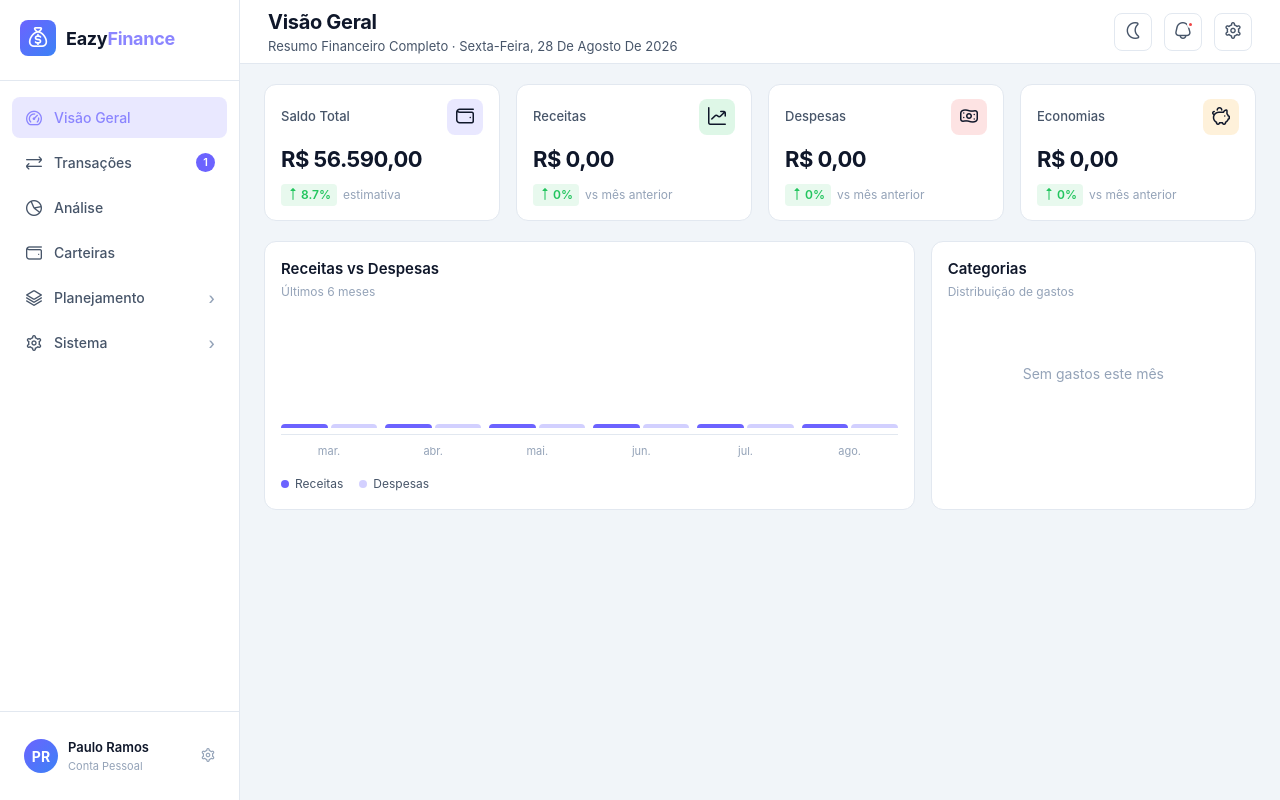
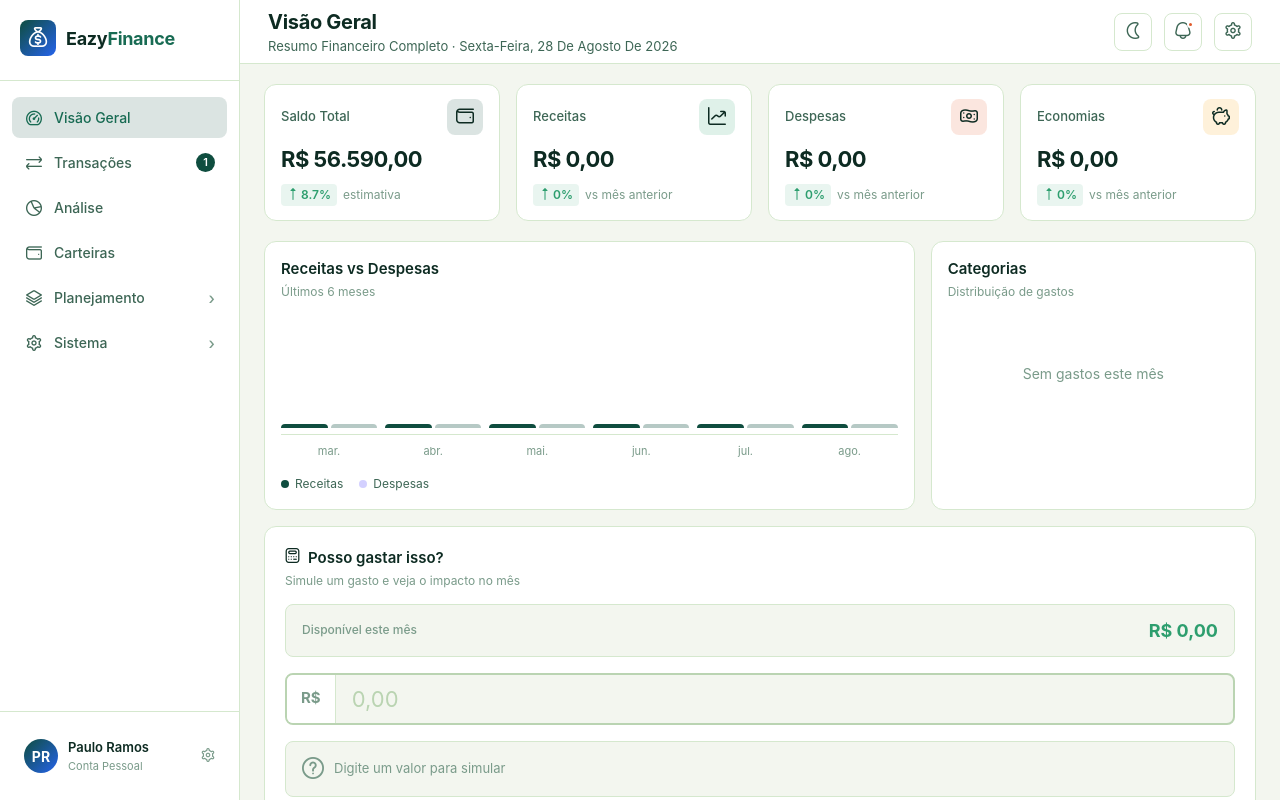
Before and after one commit to paulohramoss/eazy, a React (Vite) app: page / in a window 1280 px wide. Built offline with nearby package versions, Linux system fonts and the light colour scheme.

Commit message:
feat: implement dashboard layout and overview component styles

```diff
--- a/src/App.css
+++ b/src/App.css
@@ -122,7 +122,7 @@
 }
 
 .nav-flyout-item.active {
-  background: rgba(108, 99, 255, 0.15);
+  background: rgba(var(--accent-rgb), 0.15);
   color: var(--accent-light);
 }
 
@@ -152,7 +152,7 @@
 }
 
 .nav-item.active {
-  background: rgba(108, 99, 255, 0.15);
+  background: rgba(var(--accent-rgb), 0.15);
   color: var(--accent-light);
 }
 
@@ -172,7 +172,7 @@
 .metric-icon .fi  { font-size: 18px; }
 .tx-icon .fi      { font-size: 18px; }
 .budget-category-icon .fi { font-size: 18px; }
-.logo-icon .fi    { font-size: 20px; color: white; }
+.logo-icon .fi    { font-size: 20px; color: var(--btn-text); }
 .nav-flyout-icon  { font-size: 15px; width: 18px; text-align: center; flex-shrink: 0; }
 .header-btn .fi   { font-size: 17px; }
 .search-icon.fi   { font-size: 13px; }
@@ -376,10 +376,10 @@
   font-size: 17px;
 }
 
-.metric-icon.purple { background: rgba(108, 99, 255, 0.15); }
-.metric-icon.green  { background: rgba(34, 197, 94, 0.15); }
-.metric-icon.red    { background: rgba(239, 68, 68, 0.15); }
-.metric-icon.yellow { background: rgba(245, 158, 11, 0.15); }
+.metric-icon.purple { background: rgba(var(--accent-rgb), 0.15); }
+.metric-icon.green  { background: rgba(var(--green-rgb), 0.15); }
+.metric-icon.red    { background: rgba(var(--red-rgb), 0.15); }
+.metric-icon.yellow { background: rgba(var(--yellow-rgb, 245, 158, 11), 0.15); }
 
 .metric-value {
   font-size: 22px;
@@ -403,8 +403,8 @@
   border-radius: 4px;
 }
 
-.metric-change.up   { color: var(--accent-green); background: rgba(34, 197, 94, 0.1); }
-.metric-change.down { color: var(--accent-red);   background: rgba(239, 68, 68, 0.1); }
+.metric-change.up   { color: var(--accent-green); background: rgba(var(--green-rgb), 0.1); }
+.metric-change.down { color: var(--accent-red);   background: rgba(var(--red-rgb), 0.1); }
 
 .metric-period { color: var(--text-muted); }
 
@@ -447,13 +447,13 @@
   font-weight: 500;
   padding: 6px 12px;
   border-radius: var(--radius-sm);
-  border: 1px solid rgba(108, 99, 255, 0.3);
+  border: 1px solid rgba(var(--accent-rgb), 0.3);
   cursor: pointer;
   background: none;
   transition: background var(--transition);
 }
 
-.card-action:hover { background: rgba(108, 99, 255, 0.1); }
+.card-action:hover { background: rgba(var(--accent-rgb), 0.1); }
 
 /* Bar Chart */
 .chart-bars {
@@ -482,7 +482,7 @@
 
 .chart-bar:hover { opacity: 0.75; }
 .chart-bar.income   { background: var(--accent); }
-.chart-bar.expenses { background: rgba(108, 99, 255, 0.3); }
+.chart-bar.expenses { background: rgba(var(--accent-rgb), 0.3); }
 
 .chart-labels {
   display: flex;
@@ -586,6 +586,167 @@
   gap: 16px;
 }
 
+/* ─── Overview layout ────────────────────────────────────── */
+.overview-bottom-row {
+  display: flex;
+  flex-direction: column;
+  gap: 16px;
+}
+
+/* ─── Can I Spend Widget ─────────────────────────────────── */
+.can-spend-card { padding: 20px; }
+
+.can-spend-body {
+  display: flex;
+  flex-direction: column;
+  gap: 16px;
+}
+
+.can-spend-balance {
+  display: flex;
+  align-items: center;
+  justify-content: space-between;
+  background: var(--bg-primary);
+  border-radius: var(--radius-sm);
+  padding: 12px 16px;
+  border: 1px solid var(--border);
+}
+
+.can-spend-balance-label {
+  font-size: 12px;
+  color: var(--text-muted);
+  font-weight: 500;
+}
+
+.can-spend-balance-value {
+  font-size: 18px;
+  font-weight: 700;
+  color: var(--accent-green);
+}
+
+.can-spend-input-wrap {
+  display: flex;
+  align-items: center;
+  border: 2px solid var(--border-light);
+  border-radius: var(--radius-sm);
+  background: var(--bg-primary);
+  overflow: hidden;
+  transition: border-color var(--transition);
+}
+
+.can-spend-input-wrap:focus-within {
+  border-color: var(--accent);
+}
+
+.can-spend-prefix {
+  padding: 0 14px;
+  font-size: 15px;
+  font-weight: 700;
+  color: var(--text-muted);
+  border-right: 1px solid var(--border);
+  background: var(--bg-secondary);
+  height: 48px;
+  display: flex;
+  align-items: center;
+}
+
+.can-spend-input {
+  flex: 1;
+  border: none;
+  background: transparent;
+  color: var(--text-primary);
+  font-size: 22px;
+  font-weight: 700;
+  padding: 0 16px;
+  height: 48px;
+  outline: none;
+  font-family: inherit;
+}
+
+.can-spend-input::placeholder { color: var(--border-light); font-weight: 400; }
+
+.can-spend-bar-wrap {
+  display: flex;
+  align-items: center;
+  gap: 12px;
+}
+
+.can-spend-bar {
+  flex: 1;
+  height: 8px;
+  background: var(--border);
+  border-radius: 99px;
+  overflow: hidden;
+}
+
+.can-spend-fill {
+  height: 100%;
+  border-radius: 99px;
+  transition: width 0.3s ease, background 0.3s ease;
+}
+
+.can-spend-fill.ok   { background: var(--accent-green); }
+.can-spend-fill.over { background: var(--accent-red); }
+
+.can-spend-pct {
+  font-size: 12px;
+  font-weight: 600;
+  color: var(--text-muted);
+  white-space: nowrap;
+}
+
+.can-spend-result {
+  display: flex;
+  align-items: flex-start;
+  gap: 12px;
+  border-radius: var(--radius-sm);
+  padding: 14px 16px;
+  border: 1px solid;
+  transition: background 0.3s, border-color 0.3s;
+}
+
+.can-spend-result .fi {
+  font-size: 22px;
+  flex-shrink: 0;
+  margin-top: 1px;
+}
+
+.can-spend-result.idle {
+  background: var(--bg-primary);
+  border-color: var(--border);
+  color: var(--text-muted);
+  align-items: center;
+  gap: 10px;
+  font-size: 13px;
+}
+
+.can-spend-result.ok {
+  background: rgba(var(--green-rgb), 0.08);
+  border-color: rgba(var(--green-rgb), 0.25);
+  color: var(--accent-green);
+}
+
+.can-spend-result.over {
+  background: rgba(var(--red-rgb), 0.08);
+  border-color: rgba(var(--red-rgb), 0.25);
+  color: var(--accent-red);
+}
+
+.can-spend-result-main {
+  font-size: 14px;
+  font-weight: 700;
+}
+
+.can-spend-result-sub {
+  font-size: 13px;
+  margin-top: 2px;
+  opacity: 0.85;
+}
+
+.can-spend-result-sub strong {
+  font-weight: 700;
+}
+
 /* ─── Transactions Table ─────────────────────────────────── */
 .transactions-table {
   width: 100%;
@@ -686,19 +847,19 @@
 }
 
 .status-badge.completed {
-  background: rgba(34, 197, 94, 0.12);
+  background: rgba(var(--green-rgb), 0.12);
   color: var(--accent-green);
-  border: 1px solid rgba(34, 197, 94, 0.2);
+  border: 1px solid rgba(var(--green-rgb), 0.2);
 }
 .status-badge.pending {
-  background: rgba(245, 158, 11, 0.12);
+  background: rgba(var(--yellow-rgb, 245, 158, 11), 0.12);
   color: var(--accent-yellow);
-  border: 1px solid rgba(245, 158, 11, 0.2);
+  border: 1px solid rgba(var(--yellow-rgb, 245, 158, 11), 0.2);
 }
 .status-badge.failed {
-  background: rgba(239, 68, 68, 0.12);
+  background: rgba(var(--red-rgb), 0.12);
   color: var(--accent-red);
-  border: 1px solid rgba(239, 68, 68, 0.2);
+  border: 1px solid rgba(var(--red-rgb), 0.2);
 }
 
 /* ─── Goals / Budget ─────────────────────────────────────── */
@@ -765,12 +926,12 @@
   font-family: inherit;
   white-space: nowrap;
 }
-.btn-primary { background: var(--accent); color: white; }
-.btn-primary:hover { background: var(--accent-light); }
+.btn-primary { background: var(--accent); color: var(--btn-text); }
+.btn-primary:hover { background: var(--accent-light); color: var(--btn-text); }
 .btn-secondary { background: var(--bg-hover); color: var(--text-primary); border-color: var(--border); }
 .btn-secondary:hover { background: var(--bg-card); }
-.btn-danger { background: rgba(239,68,68,0.1); color: var(--accent-red); border-color: rgba(239,68,68,0.25); }
-.btn-danger:hover { background: rgba(239,68,68,0.2); }
+.btn-danger { background: rgba(var(--red-rgb),0.1); color: var(--accent-red); border-color: rgba(var(--red-rgb),0.25); }
+.btn-danger:hover { background: rgba(var(--red-rgb),0.2); }
 .btn-sm { padding: 5px 10px; font-size: 12px; }
 
 .btn-icon {
@@ -790,7 +951,7 @@
 }
 .btn-icon:hover { background: var(--border-light); color: var(--text-primary); }
 .btn-icon.danger { color: var(--accent-red); }
-.btn-icon.danger:hover { background: rgba(239,68,68,0.15); }
+.btn-icon.danger:hover { background: rgba(var(--red-rgb),0.15); }
 
 /* ─── Forms ──────────────────────────────────────────────── */
 .form-group  { display: flex; flex-direction: column; gap: 6px; }
@@ -943,14 +1104,14 @@
   font-size: 13px;
   font-weight: 600;
   color: var(--accent-light);
-  background: rgba(108, 99, 255, 0.12);
-  border: 1px solid rgba(108, 99, 255, 0.25);
+  background: rgba(var(--accent-rgb), 0.12);
+  border: 1px solid rgba(var(--accent-rgb), 0.25);
   padding: 4px 10px;
   border-radius: 99px;
 }
 
 .tx-row-selected td {
-  background: rgba(108, 99, 255, 0.07) !important;
+  background: rgba(var(--accent-rgb), 0.07) !important;
 }
 
 /* Custom checkbox */
@@ -984,7 +1145,7 @@
 .tx-checkbox input:checked ~ .tx-checkbox-box {
   background: var(--accent);
   border-color: var(--accent);
-  box-shadow: 0 0 0 3px rgba(108, 99, 255, 0.2);
+  box-shadow: 0 0 0 3px rgba(var(--accent-rgb), 0.2);
 }
 
 .tx-checkbox input:checked ~ .tx-checkbox-box::after {
@@ -1000,7 +1161,7 @@
 .tx-checkbox input:indeterminate ~ .tx-checkbox-box {
   background: var(--accent);
   border-color: var(--accent);
-  box-shadow: 0 0 0 3px rgba(108, 99, 255, 0.2);
+  box-shadow: 0 0 0 3px rgba(var(--accent-rgb), 0.2);
 }
 
 .tx-checkbox input:indeterminate ~ .tx-checkbox-box::after {
@@ -1014,7 +1175,7 @@
 
 .tx-checkbox:hover .tx-checkbox-box {
   border-color: var(--accent);
-  box-shadow: 0 0 0 3px rgba(108, 99, 255, 0.12);
+  box-shadow: 0 0 0 3px rgba(var(--accent-rgb), 0.12);
 }
 
 /* ─── Table actions + tags ───────────────────────────────── */
@@ -1028,9 +1189,9 @@
   width: 110px;
   text-align: center;
   border-radius: 99px;
-  background: rgba(108, 99, 255, 0.1);
+  background: rgba(var(--accent-rgb), 0.1);
   color: var(--accent-light);
-  border: 1px solid rgba(108, 99, 255, 0.2);
+  border: 1px solid rgba(var(--accent-rgb), 0.2);
   white-space: nowrap;
   letter-spacing: 0.2px;
   overflow: hidden;
@@ -1067,7 +1228,7 @@
 }
 .wallet-card-selected {
   border-color: var(--accent) !important;
-  background: rgba(108,99,255,0.05);
+  background: rgba(var(--accent-rgb),0.05);
 }
 .wallet-card-accent  { position: absolute; top: 0; left: 0; right: 0; height: 3px; }
 .wallet-card-name    { font-size: 13px; color: var(--text-secondary); }
@@ -1112,7 +1273,7 @@
   transition: border-color var(--transition), transform var(--transition);
 }
 .goal-card:hover { border-color: var(--border-light); transform: translateY(-1px); }
-.goal-card-done { border-color: rgba(34,197,94,0.3) !important; background: rgba(34,197,94,0.03); }
+.goal-card-done { border-color: rgba(var(--green-rgb),0.3) !important; background: rgba(var(--green-rgb),0.03); }
 
 /* ─── Settings ───────────────────────────────────────────── */
 .settings-grid {
--- a/src/components/Overview.jsx
+++ b/src/components/Overview.jsx
@@ -1,5 +1,5 @@
+import { useState } from 'react'
 import { useApp } from '../context/AppContext'
-import { CATEGORY_ICONS } from '../context/AppContext'
 
 const fmt = (n) => n.toLocaleString('pt-BR', { style: 'currency', currency: 'BRL' })
 
@@ -21,7 +21,7 @@ function DonutChart({ data }) {
     <div className="donut-wrap">
       <div className="donut-chart">
         <svg className="donut-svg" width="150" height="150" viewBox="0 0 150 150">
-          <circle cx={cx} cy={cy} r={r} fill="none" stroke="#2a2d3e" strokeWidth="18" />
+          <circle cx={cx} cy={cy} r={r} fill="none" stroke="var(--border)" strokeWidth="18" />
           {segments.map((seg, i) => (
             <circle
               key={i} cx={cx} cy={cy} r={r}
@@ -52,7 +52,99 @@ function DonutChart({ data }) {
   )
 }
 
-// ─── Component ────────────────────────────────────────────────────────────────
+// ─── Can I Spend Widget ───────────────────────────────────────────────────────
+
+function CanISpend({ remaining }) {
+  const [raw, setRaw]   = useState('')
+  const amount          = parseFloat(raw.replace(',', '.')) || 0
+  const hasValue        = amount > 0
+  const afterSpend      = remaining - amount
+  const canSpend        = afterSpend >= 0
+  const pct             = hasValue ? Math.min((amount / Math.max(remaining, 1)) * 100, 100) : 0
+
+  return (
+    <div className="card can-spend-card">
+      <div className="card-header">
+        <div>
+          <div className="card-title">
+            <i className="fi fi-rr-calculator" style={{ marginRight: 8 }} />
+            Posso gastar isso?
+          </div>
+          <div className="card-subtitle">Simule um gasto e veja o impacto no mês</div>
+        </div>
+      </div>
+
+      <div className="can-spend-body">
+        {/* Available balance pill */}
+        <div className="can-spend-balance">
+          <span className="can-spend-balance-label">Disponível este mês</span>
+          <span className="can-spend-balance-value">{fmt(Math.max(remaining, 0))}</span>
+        </div>
+
+        {/* Input */}
+        <div className="can-spend-input-wrap">
+          <span className="can-spend-prefix">R$</span>
+          <input
+            className="can-spend-input"
+            type="number"
+            min="0"
+            step="0.01"
+            placeholder="0,00"
+            value={raw}
+            onChange={e => setRaw(e.target.value)}
+          />
+        </div>
+
+        {/* Progress bar */}
+        {hasValue && (
+          <div className="can-spend-bar-wrap">
+            <div className="can-spend-bar">
+              <div
+                className={`can-spend-fill ${canSpend ? 'ok' : 'over'}`}
+                style={{ width: `${pct}%` }}
+              />
+            </div>
+            <span className="can-spend-pct">{pct.toFixed(0)}% do disponível</span>
+          </div>
+        )}
+
+        {/* Result */}
+        <div className={`can-spend-result ${!hasValue ? 'idle' : canSpend ? 'ok' : 'over'}`}>
+          {!hasValue && (
+            <>
+              <i className="fi fi-rr-interrogation" />
+              <span>Digite um valor para simular</span>
+            </>
+          )}
+          {hasValue && canSpend && (
+            <>
+              <i className="fi fi-rr-check-circle" />
+              <div>
+                <div className="can-spend-result-main">Sim, você pode gastar!</div>
+                <div className="can-spend-result-sub">
+                  Ainda restarão <strong>{fmt(afterSpend)}</strong> até o fim do mês.
+                </div>
+              </div>
+            </>
+          )}
+          {hasValue && !canSpend && (
+            <>
+              <i className="fi fi-rr-cross-circle" />
+              <div>
+                <div className="can-spend-result-main">Atenção!</div>
+                <div className="can-spend-result-sub">
+                  Você ultrapassaria seu limite em <strong>{fmt(Math.abs(afterSpend))}</strong>.
+                </div>
+              </div>
+            </>
+          )}
+        </div>
+      </div>
+    </div>
+  )
+}
+
+// ─── Overview ─────────────────────────────────────────────────────────────────
 
 const COLORS = ['#6c63ff', '#3b82f6', '#22c55e', '#f59e0b', '#ec4899', '#64748b']
 
@@ -61,6 +153,8 @@ export default function Overview() {
     totalBalance, monthlyIncome, monthlyExpenses, monthlySavings,
     lastIncome, lastExpenses, lastSavings, spendingByCategory, monthlyChartData, pctChange,
   } = useApp()
+
+  const remaining = monthlyIncome - monthlyExpenses
 
   const metrics = [
     {
@@ -89,8 +183,6 @@ export default function Overview() {
     name, pct: val, color: COLORS[i % COLORS.length],
   }))
 
-  const STATUS_LABEL = { completed: '● Concluído', pending: '◌ Pendente' }
-
   return (
     <div className="screen">
       {/* Metrics */}
@@ -113,7 +205,9 @@ export default function Overview() {
         ))}
       </div>
 
-      {/* Charts Row */}
+      {/* Charts + Can I Spend */}
+      <div className="overview-bottom-row">
+        {/* Charts */}
         <div className="charts-row">
           <div className="card">
             <div className="card-header">
@@ -152,6 +246,10 @@ export default function Overview() {
             }
           </div>
         </div>
+
+        {/* Can I Spend */}
+        <CanISpend remaining={remaining} />
+      </div>
     </div>
   )
 }
--- a/src/index.css
+++ b/src/index.css
@@ -4,41 +4,67 @@
   padding: 0;
 }
 
+/* ─── Dark theme (default) ── verde escuro ───────────────── */
 :root {
-  --bg-primary: #0f1117;
-  --bg-secondary: #1a1d27;
-  --bg-card: #1e2130;
-  --bg-hover: #252840;
-  --accent: #6c63ff;
-  --accent-light: #8b85ff;
-  --accent-green: #22c55e;
-  --accent-red: #ef4444;
-  --accent-yellow: #f59e0b;
-  --accent-blue: #3b82f6;
-  --text-primary: #f1f5f9;
-  --text-secondary: #94a3b8;
-  --text-muted: #64748b;
-  --border: #2a2d3e;
-  --border-light: #343756;
-  --sidebar-width: 240px;
-  --header-height: 64px;
-  --radius: 12px;
-  --radius-sm: 8px;
-  --shadow: 0 4px 24px rgba(0, 0, 0, 0.3);
+  --bg-primary:    #09180F;
+  --bg-secondary:  #0D2218;
+  --bg-card:       #102B1E;
+  --bg-hover:      #1A3D2C;
+
+  --accent:        #B9E66A;
+  --accent-light:  #D0EE8C;
+  --accent-rgb:    185, 230, 106;
+  --btn-text:      #0F4D3F;
+
+  --accent-green:  #B9E66A;
+  --accent-red:    #FF9F6E;
+  --accent-yellow: #F5C842;
+  --accent-blue:   #60A5FA;
+  --green-rgb: 185, 230, 106;
+  --red-rgb:   255, 159, 110;
+
+  --text-primary:   #EEF5EB;
+  --text-secondary: #8DBF9F;
+  --text-muted:     #4D7A5C;
+
+  --border:       #1A3D2C;
+  --border-light: #265540;
+
+  --sidebar-width:  240px;
+  --header-height:  64px;
+  --radius:    12px;
+  --radius-sm:  8px;
+  --shadow:  0 4px 24px rgba(0, 0, 0, 0.45);
   --transition: 0.2s ease;
 }
 
+/* ─── Light theme ── lifestyle / bege + verde ─────────────── */
 [data-theme="light"] {
-  --bg-primary: #f1f5f9;
-  --bg-secondary: #ffffff;
-  --bg-card: #ffffff;
-  --bg-hover: #f8fafc;
-  --text-primary: #0f172a;
-  --text-secondary: #475569;
-  --text-muted: #94a3b8;
-  --border: #e2e8f0;
-  --border-light: #cbd5e1;
-  --shadow: 0 4px 24px rgba(0, 0, 0, 0.08);
+  --bg-primary:    #F3F6EF;
+  --bg-secondary:  #FFFFFF;
+  --bg-card:       #FFFFFF;
+  --bg-hover:      #ECF1E8;
+
+  --accent:        #0F4D3F;
+  --accent-light:  #186B53;
+  --accent-rgb:    15, 77, 63;
+  --btn-text:      #FFFFFF;
+
+  --accent-green:  #2D9E6E;
+  --accent-red:    #E05A2B;
+  --accent-yellow: #D18700;
+  --accent-blue:   #2563EB;
+  --green-rgb: 45, 158, 110;
+  --red-rgb:   224, 90, 43;
+
+  --text-primary:   #0D2B22;
+  --text-secondary: #3D6655;
+  --text-muted:     #7A9B8A;
+
+  --border:       #D5E8CE;
+  --border-light: #BAD4B2;
+
+  --shadow: 0 4px 24px rgba(15, 77, 63, 0.10);
 }
 
 body {
```
Lines whose indentation alone changed are shown as unchanged.
